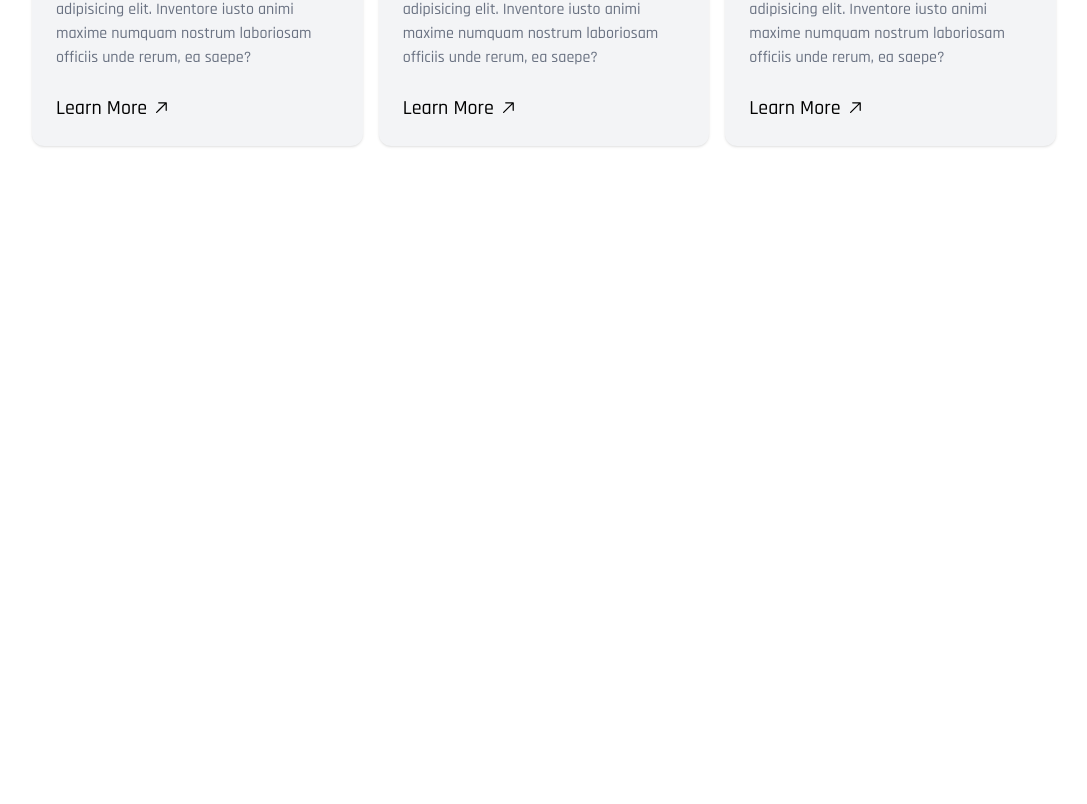
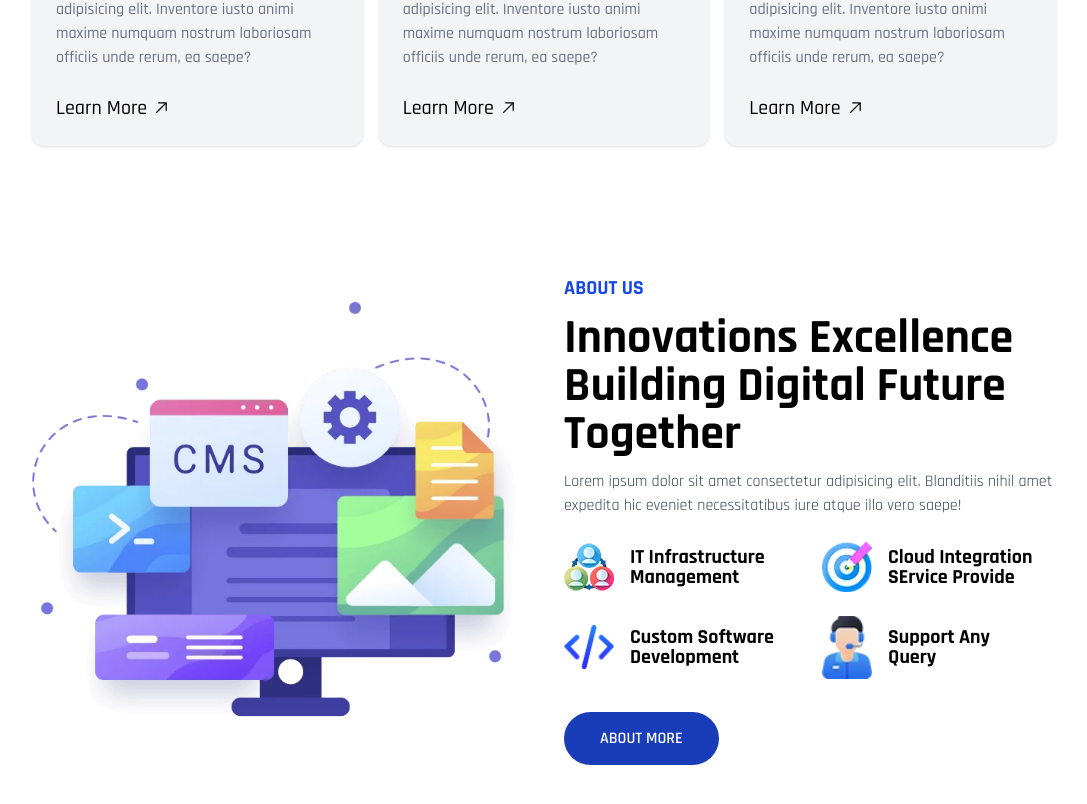
Before and after one commit to nuralam-dev/next-js-practice-, a Next.js app: page / in a window 1280 px wide. Shown: the part 1582-2386 px from the top of the page, without its empty margins (96-1183 px from the left). Before the commit the page ends 1792 px from the top, so only its background shows below. Built offline with nearby package versions, Linux system fonts and the light colour scheme.

Commit message:
about section

```diff
--- /dev/null
+++ b/components/Home/About/About.tsx
@@ -0,0 +1,74 @@
+import Image from "next/image";
+
+const About = () => {
+  return (
+    <div className="pt-16 pb-16">
+      <div className="w-[80%] mx-auto grid grid-cols-1 lg:grid-cols-2 gap-10 items-center">
+        {/* image */}
+        <div>
+          <Image src="/images/about.png" alt="image" width={700} height={700} />
+        </div>
+        {/* text */}
+        <div>
+          <p className="text-sm sm:text-base md:text-xl font-bold text-blue-700 dark:text-pink-500 uppercase">
+            About Us
+          </p>
+
+          <h1 className="text-2xl md:text-3xl lg:text-5xl mt-3 font-bold leading-[1.8rem] md:leading-[3rem]">
+            Innovations Excellence Building Digital Future Together
+          </h1>
+
+          <p className="mt-3 text-gray-700 dark:text-gray-300">
+            Lorem ipsum dolor sit amet consectetur adipisicing elit. Blanditiis
+            nihil amet expedita hic eveniet necessitatibus iure atque illo vero
+            saepe!
+          </p>
+          <div className="mt-6 grid grid-cols-1 sm:grid-cols-2 gap-6 items-center">
+            <div className="flex items-center gap-4">
+              <Image src="/images/a1.png" alt="icon" width={50} height={50} />
+              <h1 className="text-lg sm:text-xl font-bold leading-5">
+                IT Infrastructure <br /> Management
+              </h1>
+            </div>
+            <div className="flex items-center gap-4">
+              <Image src="/images/a2.png" alt="icon" width={50} height={50} />
+              <h1 className="text-lg sm:text-xl font-bold leading-5">
+                Cloud Integration <br />
+                SErvice Provide
+              </h1>
+            </div>
+          </div>
+          <div className="mt-6 grid grid-cols-1 sm:grid-cols-2 gap-6 items-center">
+            <div className="flex items-center gap-4">
+              <Image src="/images/a3.png" alt="icon" width={50} height={50} />
+              <h1 className="text-lg sm:text-xl font-bold leading-5">
+                Custom Software
+                <br />
+                Development
+              </h1>
+            </div>
+            <div className="flex items-center gap-4">
+              <Image src="/images/a4.png" alt="icon" width={50} height={50} />
+              <h1 className="text-lg sm:text-xl font-bold leading-5">
+                Support Any
+                <br />
+                Query
+              </h1>
+            </div>
+          </div>
+          {/* btn */}
+          <div className="mt-12">
+            <a
+              href="#_about"
+              className="w-full py-4 text-base text-center text-white transition-colors font-semibold duration-300 bg-blue-800 rounded-full uppercase hover:bg-blue-900 ease px-9 md:w-auto"
+            >
+              About More
+            </a>
+          </div>
+        </div>
+      </div>
+    </div>
+  );
+};
+
+export default About;
--- a/components/Home/Home.tsx
+++ b/components/Home/Home.tsx
@@ -1,3 +1,4 @@
+import About from "./About/About";
 import Hero from "./Hero/Hero";
 import Service from "./Services/Service";
 
@@ -5,6 +6,7 @@
   return <div className="overflow-hidden">
    <Hero/>
    <Service/>
+   <About/>
   </div>;
 };
 
```
